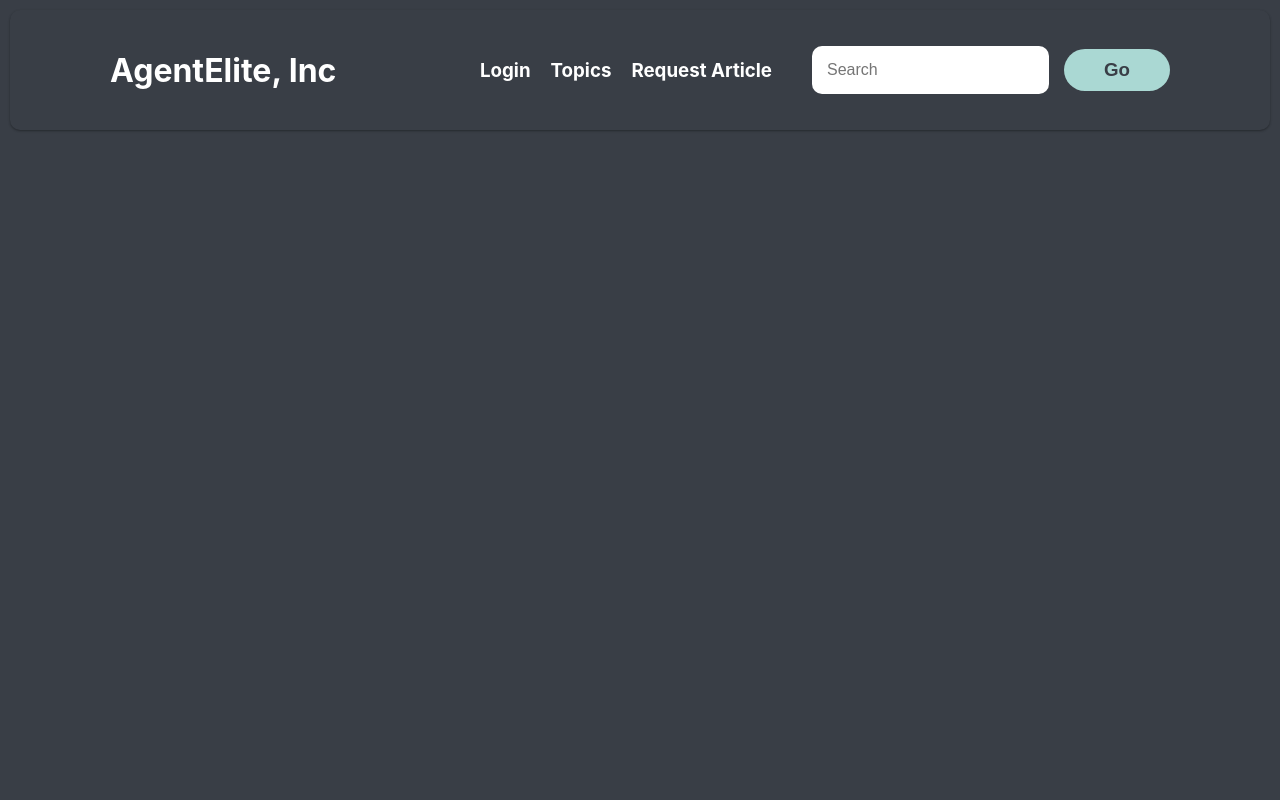
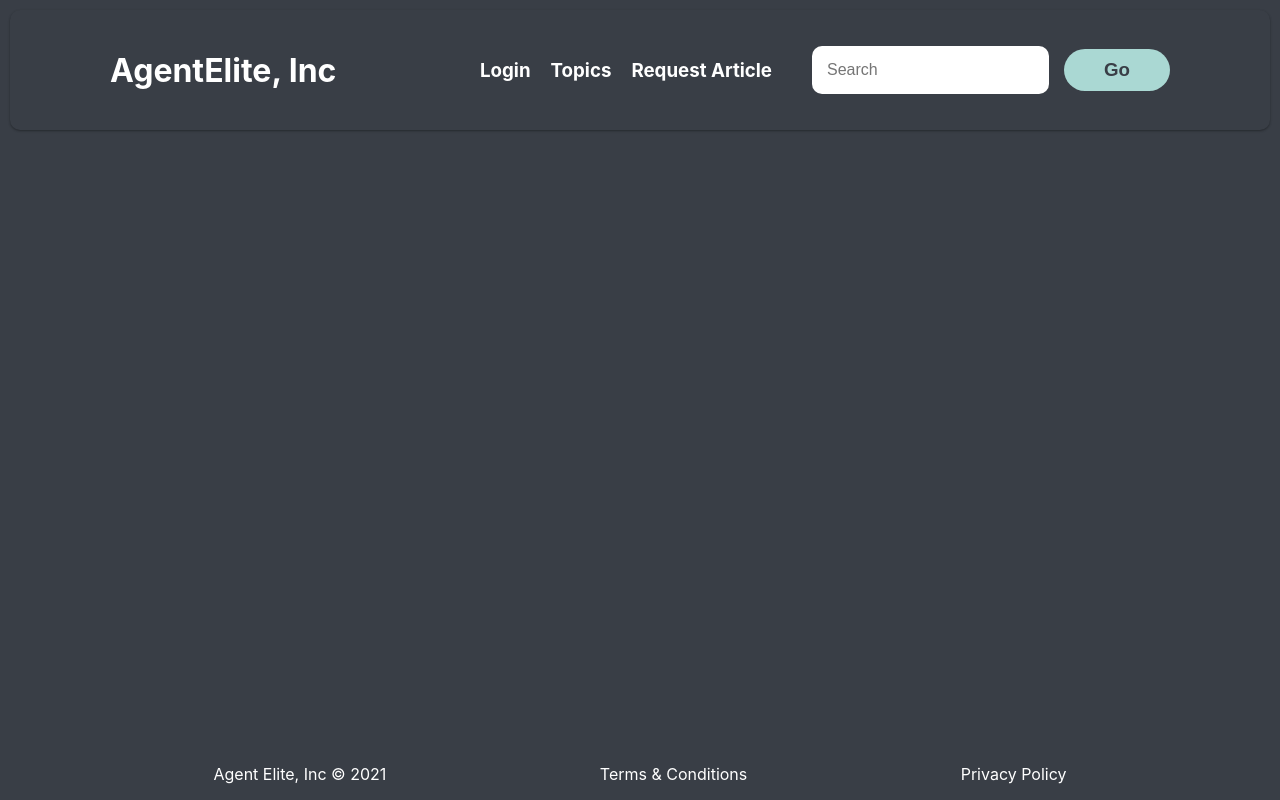
Before and after one commit to charlesGraham/ae-kb, a React (Create React App) app: page / in a window 1280 px wide. Built offline with nearby package versions, Linux system fonts and the light colour scheme.

Commit message:
create & style <Footer />

```diff
--- a/src/App.js
+++ b/src/App.js
@@ -1,5 +1,6 @@
 
 import './App.css';
+import Footer from './Footer';
 import Header from './Header';
 
 function App() {
@@ -10,7 +11,7 @@ function App() {
 
       { /* body */ }
 
-      { /* footer */ }
+      <Footer />
 
 
     </div>
--- /dev/null
+++ b/src/Footer.css
@@ -0,0 +1,16 @@
+
+.footer {
+    display: flex;
+    align-items: center;
+    justify-content: space-evenly;
+
+    position: fixed;
+    bottom: 0;
+    width: 100%;
+    text-align: center;
+}
+
+.footer > p:hover {
+    cursor: pointer;
+    text-decoration: underline;
+}
--- /dev/null
+++ b/src/Footer.js
@@ -0,0 +1,14 @@
+import React from 'react';
+import "./Footer.css";
+
+function Footer() {
+    return (
+        <div className="footer">
+            <p>Agent Elite, Inc © 2021</p>
+            <p>Terms & Conditions</p>
+            <p>Privacy Policy</p>
+        </div>
+    )
+}
+
+export default Footer;
```
Also changed, not shown: src/assets/geometric.jpg (added).
